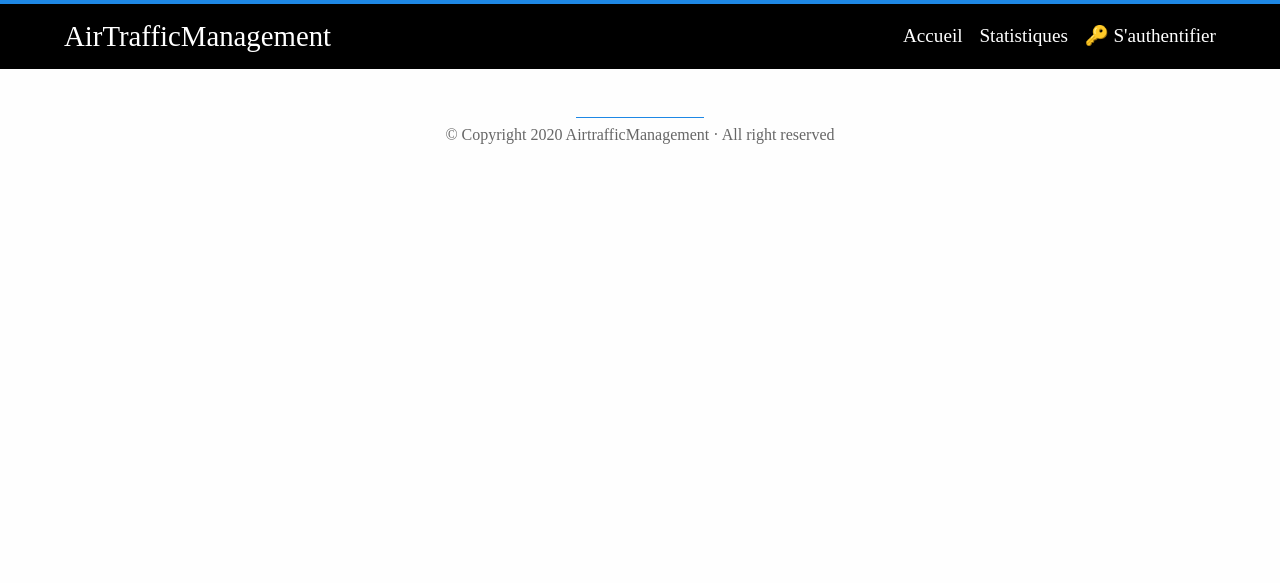
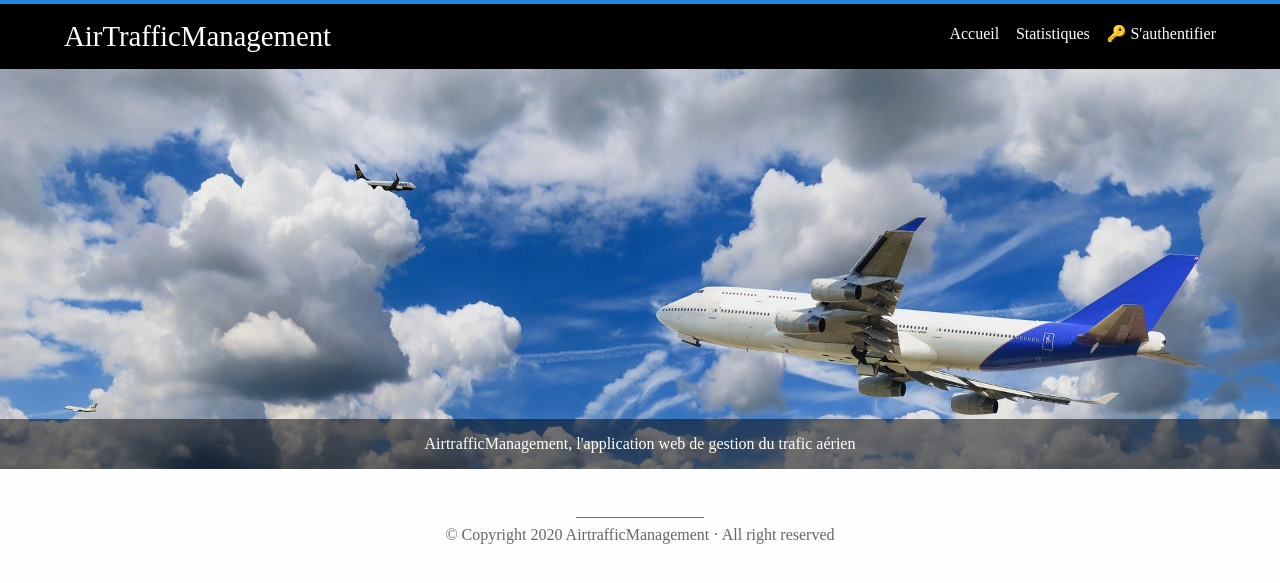
Before and after one commit to bertrand-carlos-adodo/projet-bdr-django-air-traffic-management, a Django app: page / in a window 1280 px wide. Shown: the top 583 px of the page. Run offline with Django 3.2, Linux system fonts and the light colour scheme.

Commit message:
Working progress

```diff
--- a/static/css/styles.css
+++ b/static/css/styles.css
@@ -46,7 +46,6 @@ body {
 .navbar .navbar-right li a {
     color: #fff;
     text-decoration: none;
-    font-size: 1.2em;
 }
 
 .navbar .navbar-right li a:hover {
@@ -66,3 +65,61 @@ body {
     width: 10%;
     margin: 0.5em auto;
 }
+#slider {
+    position: relative;
+    max-width: 100%;
+    overflow: hidden;
+    height: 400px;
+}
+
+#slides {
+    position: absolute;
+    top: 0;
+    left: 0;
+    display: flex;
+    max-height: 100%;
+}
+
+#slides figure {
+    display: inline-block;
+    width: 100vw;
+    max-height: 100%;
+    margin: 0;
+}
+
+#slides figure img {
+    width: 100%;
+    position: relative;
+    top: 50%;
+    transform: translateY(-50%);
+}
+
+#slides figure figcaption {
+    position: absolute;
+    bottom: 0;
+    padding: 1.0em 0;
+    text-align: center;
+    width: inherit;
+    background-color: rgba(0,0,0,0.5);
+    color: white;
+}
+
+@keyframes slide {
+    0%, 20%, 100% {
+        left: 0; /*1ère image*/
+    }
+    35%, 50% {
+        left: -100vw; /*2ème image*/
+    }
+    70%, 95% {
+        left: -200vw; /*3ème image*/
+    }
+}
+
+#slides {
+    animation-name: slide;
+    animation-duration: 15s;
+    animation-iteration-count: infinite;
+    animation-timing-function: ease-in-out;
+    animation-fill-mode: forwards;
+}
--- /dev/null
+++ b/templates/layouts/_baniere.html
@@ -0,0 +1,18 @@
+{% load static %}
+
+<div id="slider">
+    <div id="slides">
+        <figure id="slide1">
+            <img src="{% static 'image/image2.jpg' %}" alt="Une première image">
+            <figcaption>AirtrafficManagement, l'application web de gestion du trafic aérien</figcaption>
+        </figure>
+        <figure id="slide2">
+            <img src="{% static 'image/image1.jpg' %}" alt="Une deuxième image">
+            <figcaption>AirtrafficManagement, l'application web de gestion du trafic aérien</figcaption>
+        </figure>
+        <figure id="slide3">
+            <img src="{% static 'image/image3.jpg' %}" alt="Une troisième image">
+            <figcaption>AirtrafficManagement, l'application web de gestion du trafic aérien</figcaption>
+        </figure>
+   </div>
+</div>
--- a/templates/layouts/base.html
+++ b/templates/layouts/base.html
@@ -11,6 +11,7 @@
 </head>
 <body>
     {% include 'layouts/_nav.html' %}
+    {% include 'layouts/_baniere.html' %}
     <div class="wrapper">
         {% block content %}{% endblock content %}
     </div>
```
Also changed, not shown: static/image/image1.jpg (added), static/image/image2.jpg (added), static/image/image3.jpg (added).
